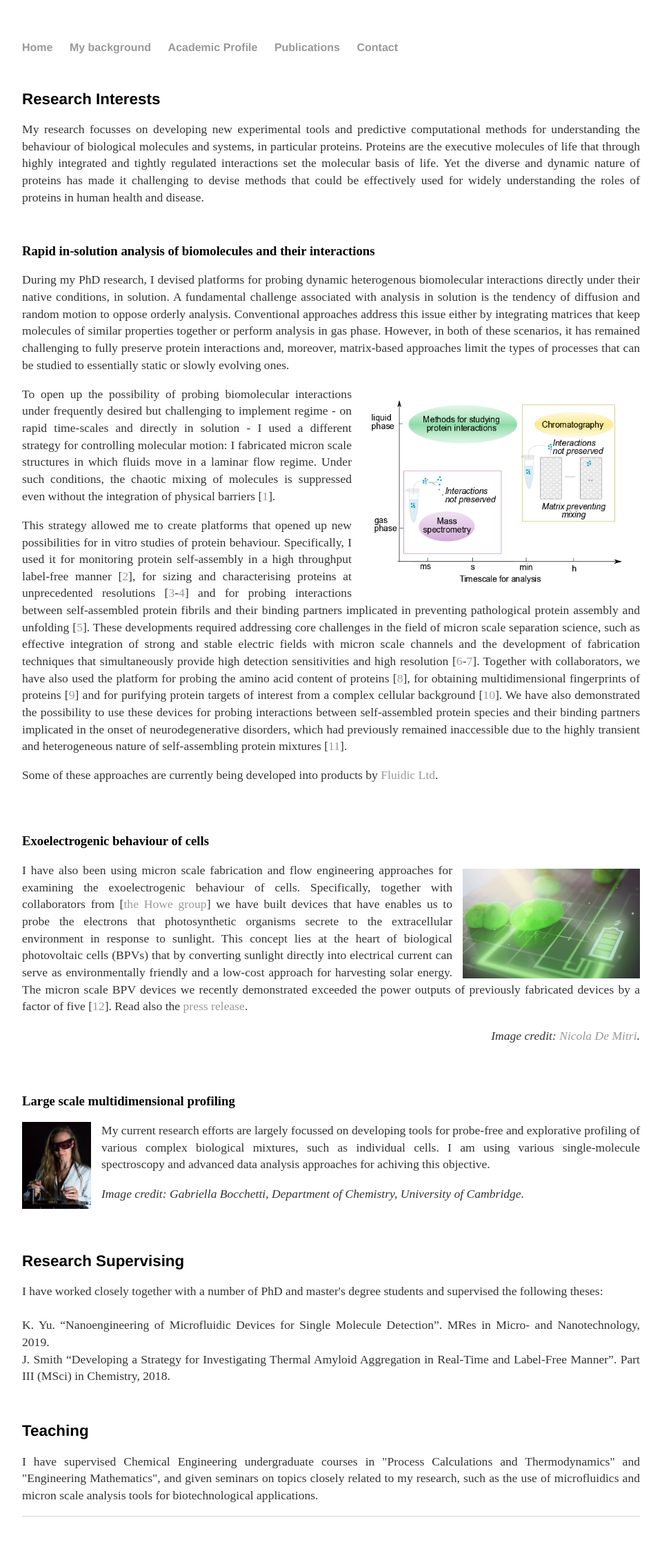
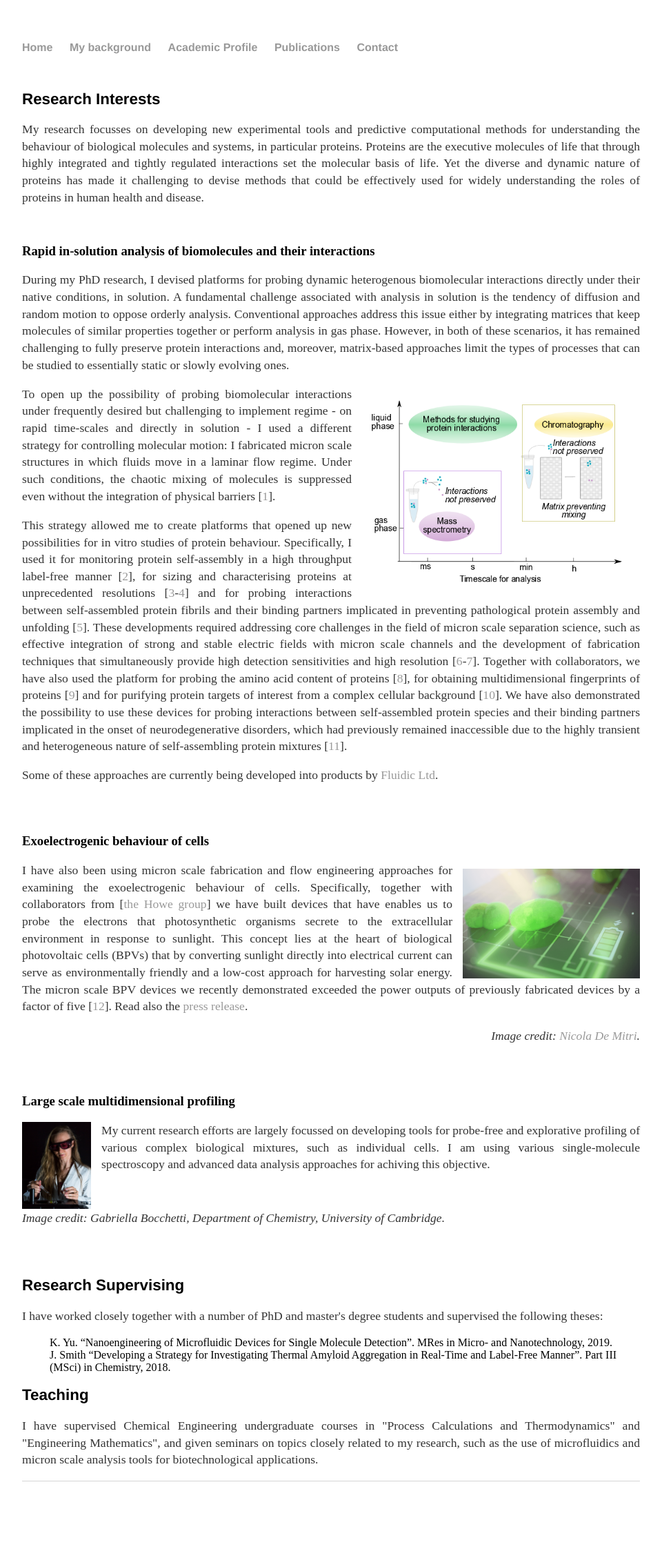
Before and after one commit to kadiliissaar/kadiliissaar.github.io, a Jekyll site: the page built from academic-profile/index.html, in a window 1280 px wide. Shown: the whole page at 69% size, without its empty margins (160-1120 px from the left). Built offline with Jekyll 4.4.1, drawn with Linux system fonts in a browser that asks for light colours; after the commit the page ends 2207 px from its top, so only the background shows below that.

Commit message:
Update index.html

```diff
--- a/academic-profile/index.html
+++ b/academic-profile/index.html
@@ -86,7 +86,7 @@ demonstrated exceeded the power outputs of previously fabricated devices by a fa
 <p align="justify"> My current research efforts are largely focussed on developing tools for probe-free and explorative
 profiling of various complex biological mixtures, such as individual cells. I am using various single-molecule spectroscopy
 and advanced data analysis approaches for achiving this objective.</p>
-
+<br>
 <p><i> Image credit: Gabriella Bocchetti, Department of Chemistry, University of Cambridge. </i></p>
 </p>
 </br>
@@ -97,11 +97,14 @@ and advanced data analysis approaches for achiving this objective.</p>
 <p align="justify"> I have worked closely together with a number of PhD and master's degree students and supervised
 the following theses:
 <br>
-<br> K. Yu. “Nanoengineering of Microfluidic Devices for Single Molecule Detection”. MRes in Micro- and
-Nanotechnology, 2019.
-<br> J. Smith “Developing a Strategy for Investigating Thermal Amyloid Aggregation in Real-Time and Label-Free Manner”.
-Part III (MSci) in Chemistry, 2018.</p>
-</br>
+
+<ul style="list-style-type:none;">
+<li> K. Yu. “Nanoengineering of Microfluidic Devices for Single Molecule Detection”. MRes in Micro- and
+Nanotechnology, 2019. </li>
+<li>J. Smith “Developing a Strategy for Investigating Thermal Amyloid Aggregation in Real-Time and Label-Free Manner”.
+Part III (MSci) in Chemistry, 2018. </li>
+</ul>
+
 
 	<h2>Teaching</h2>
 <p align="justify"> I have supervised Chemical Engineering undergraduate courses in "Process Calculations and Thermodynamics"
```
